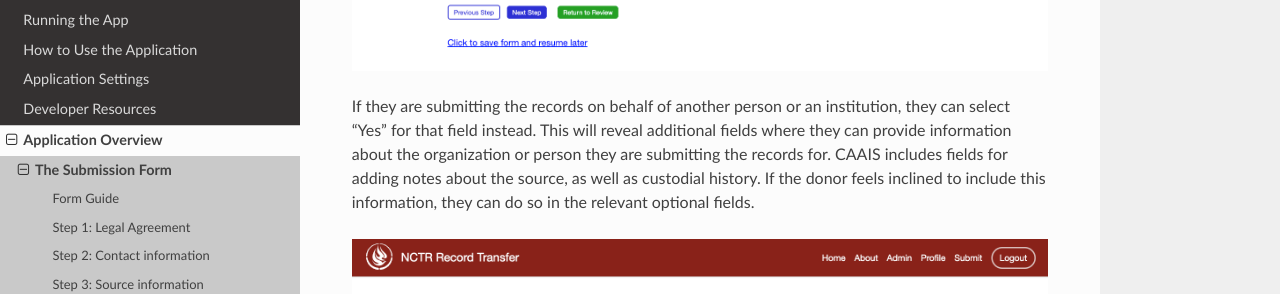
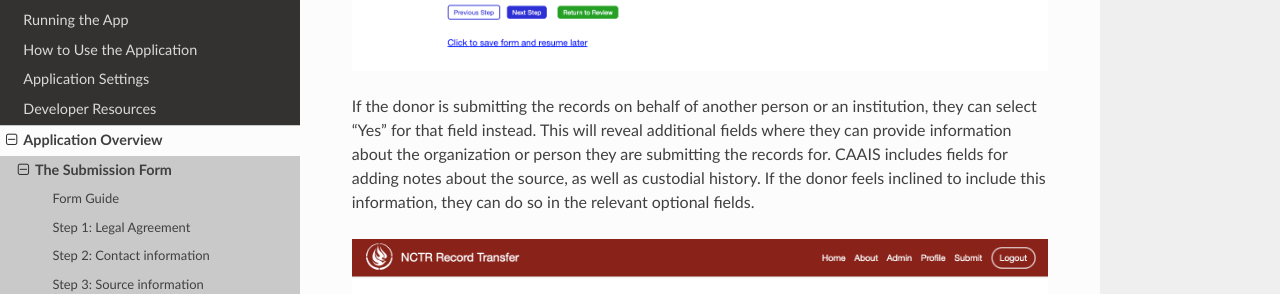
Before and after one commit to NationalCentreTruthReconciliation/Secure-Record-Transfer, a Sphinx documentation site: the page built from docs/application_overview/submission-form.rst, in a window 1280 px wide and 900 px high, scrolled down 2531 px. Shown: the part 161-455 px from the top of the window. Built offline with Sphinx 7.4.7 and the Read the Docs theme 3.1.0, drawn with Linux system fonts in a browser that asks for light colours; some of the changed text lies outside the part shown.

Commit message:
Use "donor" instead of "they"

```diff
--- a/docs/application_overview/submission-form.rst
+++ b/docs/application_overview/submission-form.rst
@@ -22,7 +22,7 @@ return to the form at a later time.
 .. image:: images/form_navigation.png
     :alt: Navigation buttons on the transfer form
 
-Throughout the form, grey question mark icons (i) exist next to many fields. Helpful tooltips with
+Throughout the form, grey information icons (i) exist next to many fields. Helpful tooltips with
 additional guidance on how to complete each field are displayed when the mouse hovers over these
 icons.
 
@@ -68,8 +68,8 @@ organization/another person" field and simply click **Next Step**.
 .. image:: images/transfer_step_3_not_on_behalf.png
     :alt: Step 3 of the transfer form, not submitting on behalf of another person or organization
 
-If they are submitting the records on behalf of another person or an institution, they can select
-"Yes" for that field instead. This will reveal additional fields where they can provide
+If the donor is submitting the records on behalf of another person or an institution, they can
+select "Yes" for that field instead. This will reveal additional fields where they can provide
 information about the organization or person they are submitting the records for. CAAIS includes
 fields for adding notes about the source, as well as custodial history. If the donor feels inclined
 to include this information, they can do so in the relevant optional fields.
```
